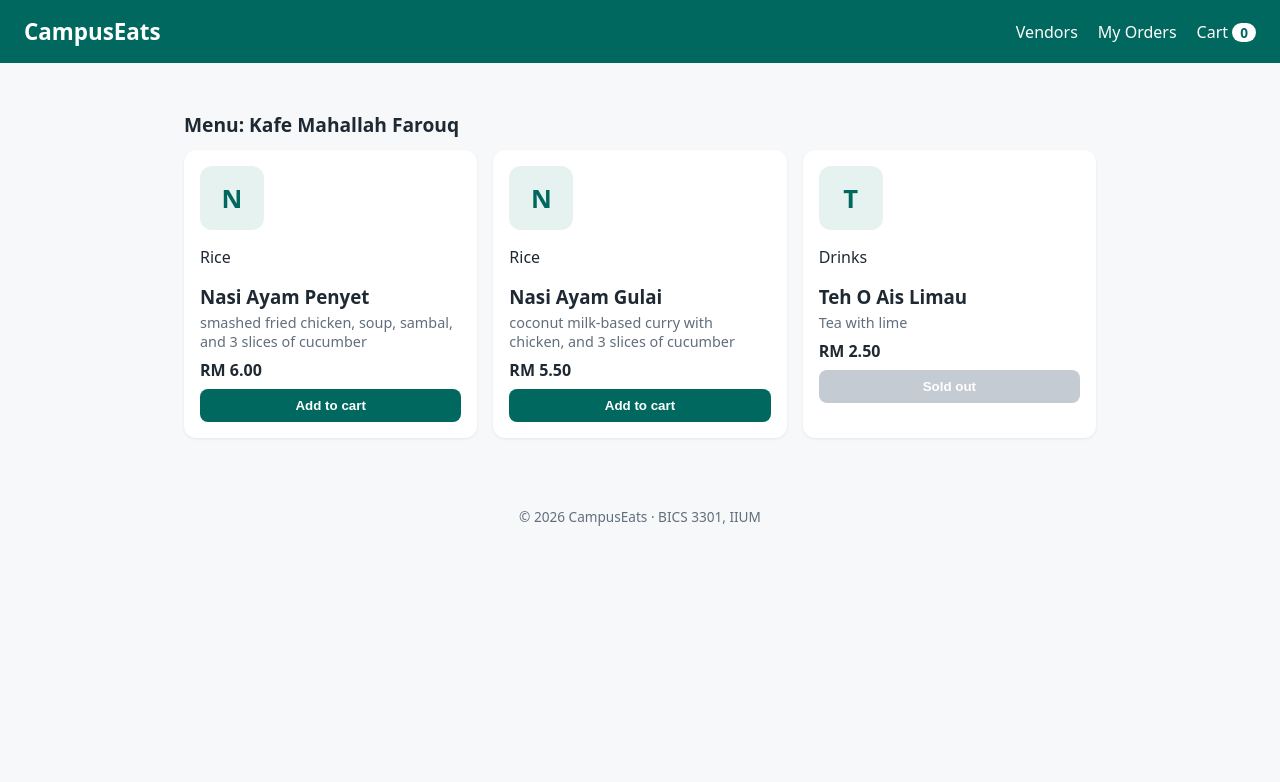
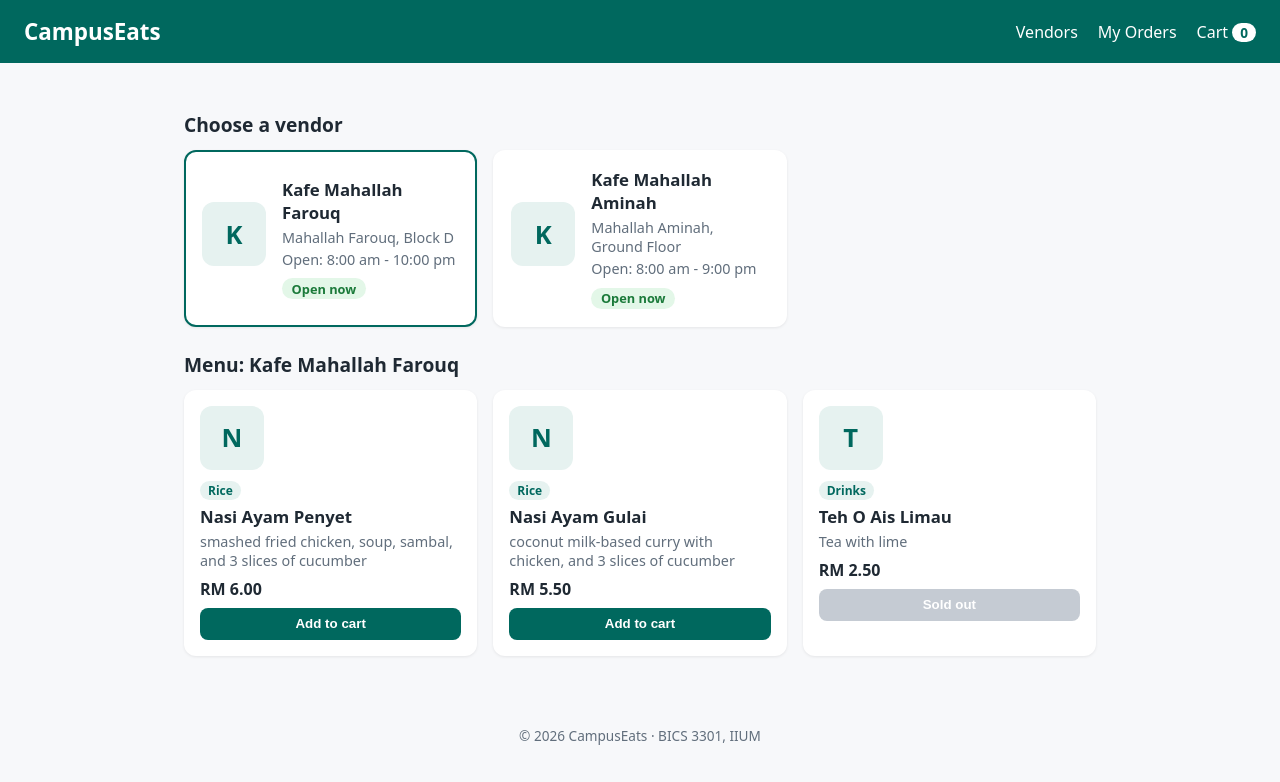
Before and after one commit to Nia-may/campuseats-2418784, a React (Vite) app: page / in a window 1280 px wide. Shown: the top 782 px of the page. Built offline with nearby package versions, Linux system fonts and the light colour scheme.

Commit message:
Switch vendors with state

```diff
--- a/src/App.jsx
+++ b/src/App.jsx
@@ -1,15 +1,31 @@
+import { useState } from 'react'
 import vendors from './data/vendors.js'
 import Header from './components/Header.jsx'
+import VendorCard from './components/VendorCard.jsx'
 import MenuList from './components/MenuList.jsx'
 import Footer from './components/Footer.jsx'
 
 function App() {
-  const selectedVendor = vendors[0]
+  const [selectedVendorId, setSelectedVendorId] = useState(vendors[0].id)
+  const selectedVendor = vendors.find((v) => v.id === selectedVendorId)
 
   return (
     <>
       <Header />
       <main className="container">
+        <section>
+          <h2 className="section-title">Choose a vendor</h2>
+          <div className="vendor-grid">
+            {vendors.map((vendor) => (
+              <VendorCard
+                key={vendor.id}
+                vendor={vendor}
+                isSelected={vendor.id === selectedVendorId}
+                onSelect={setSelectedVendorId}
+              />
+            ))}
+          </div>
+        </section>
         <section>
           <h2 className="section-title">Menu: {selectedVendor.name}</h2>
           <MenuList items={selectedVendor.menu} />
--- a/src/components/VendorCard.jsx
+++ b/src/components/VendorCard.jsx
@@ -1,26 +1,20 @@
-function VendorCard() {
-  const vendor = {
-    name: 'Kafe Mahallah Aminah',
-    location: 'Mahallah Aminah, CF',
-    openHours: '7:00 am - 10:00 pm',
-    isOpen: true,
-  }
-
+function VendorCard({ vendor, isSelected, onSelect }) {
   return (
-    <article className="card vendor-card">
-      <div className="thumb" aria-hidden="true">
-        {vendor.name.charAt(0)}
-      </div>
+    <button
+      type="button"
+      className={isSelected ? 'card vendor-card selected' : 'card vendor-card'}
+      onClick={() => onSelect(vendor.id)}
+    >
+      <div className="thumb" aria-hidden="true">{vendor.name.charAt(0)}</div>
       <div>
-        <h2>{vendor.name}</h2>
+        <h3>{vendor.name}</h3>
         <p className="muted">{vendor.location}</p>
         <p className="muted">Open: {vendor.openHours}</p>
         <span className={vendor.isOpen ? 'status open' : 'status closed'}>
           {vendor.isOpen ? 'Open now' : 'Closed'}
         </span>
       </div>
-    </article>
+    </button>
   )
 }
-
 export default VendorCard
--- a/src/index.css
+++ b/src/index.css
@@ -64,3 +64,13 @@ body { margin: 0; }
 .btn:disabled { background: #c5cbd3; cursor: not-allowed; }
 
 .footer { text-align: center; color: var(--muted); padding: 2rem 1rem; font-size: 0.85rem; }
+
+/* Week 2 additions */
+.vendor-grid { display: grid; grid-template-columns: repeat(auto-fill, minmax(280px,
+1fr)); gap: 1rem; }
+button.card { font: inherit; color: inherit; text-align: left; border: 2px solid
+transparent; cursor: pointer; width: 100%; }
+button.card:hover { border-color: var(--green-light); }
+.vendor-card.selected { border-color: var(--green); }
+.card h3 { font-size: 1.05rem; }
+.tag { display: inline-block; margin: 0 0 0.3rem; padding: 0.05rem 0.5rem; border-radius: 999px; background: var(--green-light); color: var(--green); font-size: 0.75rem; font-weight: 600; }
```
